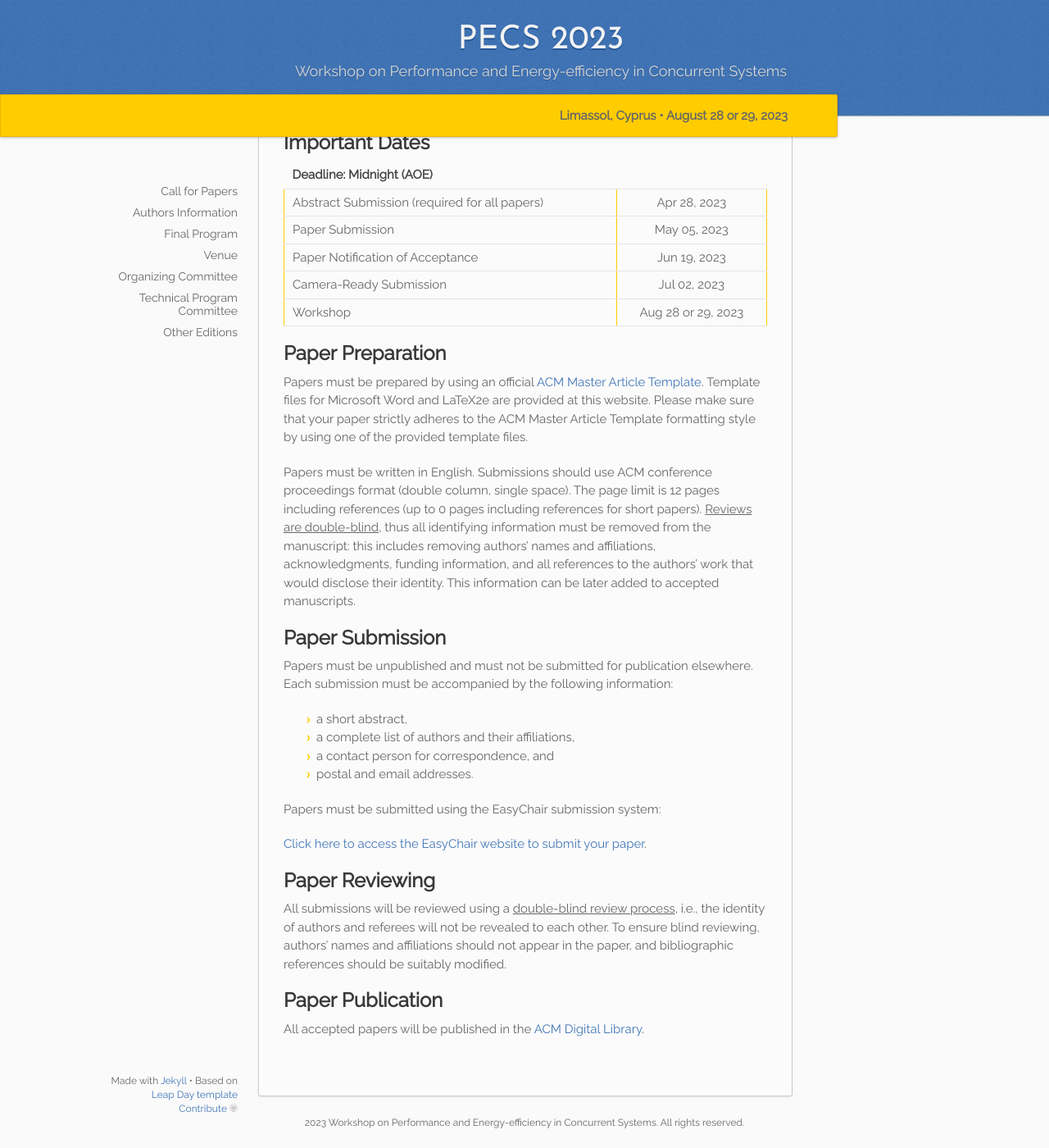
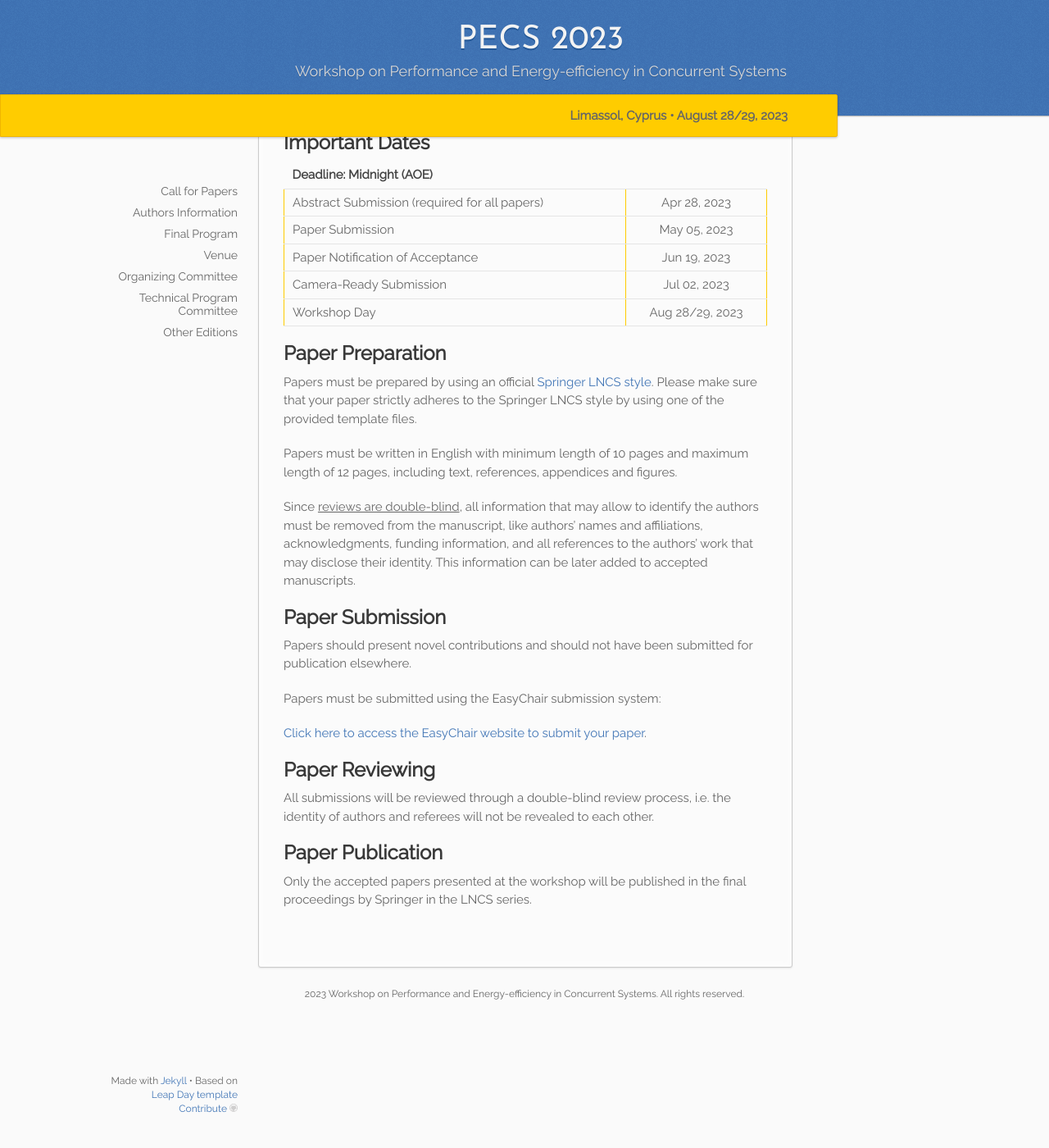
Before and after one commit to pecs-workshop/pecs-workshop.github.io, a Jekyll site: the page built from _2023/03.authors.md, in a window 1280 px wide and 1400 px high, scrolled down 101 px. Shown: the whole window at 82% size. Built offline with Jekyll 4.4.1, drawn with Linux system fonts in a browser that asks for light colours.

Commit message:
[2023]: updated all info
Signed-off-by: Romolo Marotta <romolo.marotta@gmail.com>

```diff
--- a/_2023/03.authors.md
+++ b/_2023/03.authors.md
@@ -12,18 +12,16 @@ permalink: /:collection/authors
 
 ## Paper Preparation
 
-Papers must be prepared by using an official [ACM Master Article Template](https://www.acm.org/publications/proceedings-template). Template files for Microsoft Word and LaTeX2e are provided at this website. Please make sure that your paper strictly adheres to the ACM Master Article Template formatting style by using one of the provided template files.
+Papers must be prepared by using an official [Springer LNCS style](https://www.springer.com/gp/computer-science/lncs/conference-proceedings-guidelines).
+Please make sure that your paper strictly adheres to the Springer LNCS style by using one of the provided template files.
 
-Papers must be written in English. Submissions should use ACM conference proceedings format (double column, single space). The page limit is {{edition.pagelimit}} pages including references (up to {{edition.short_pagelimit}} pages including references for short papers). <u>Reviews are double-blind</u>, thus all identifying information must be removed from the manuscript: this includes removing authors' names and affiliations, acknowledgments, funding information, and all references to the authors' work that would disclose their identity. This information can be later added to accepted manuscripts.
+Papers must be written in English with minimum length of 10 pages and maximum length of {{edition.pagelimit}} pages, including text, references, appendices and figures.
+
+Since <u>reviews are double-blind</u>, all information that may allow to identify the authors must be removed from the manuscript, like authors’ names and affiliations, acknowledgments, funding information, and all references to the authors’ work that may disclose their identity. This information can be later added to accepted manuscripts.
 
 ## Paper Submission
 
-Papers must be unpublished and must not be submitted for publication elsewhere. Each submission must be accompanied by the following information:
-
-- a short abstract,
-- a complete list of authors and their affiliations,
-- a contact person for correspondence, and
-- postal and email addresses.
+Papers should present novel contributions and should not have been submitted for publication elsewhere.
 
 Papers must be submitted using the EasyChair submission system:
 
@@ -32,8 +30,9 @@ Papers must be submitted using the EasyChair submission system:
 
 ## Paper Reviewing
 
-All submissions will be reviewed using a <u>double-blind review process</u>, i.e., the identity of authors and referees will not be revealed to each other. To ensure blind reviewing, authors' names and affiliations should not appear in the paper, and bibliographic references should be suitably modified.
+All submissions will be reviewed through a double-blind review process, i.e. the identity of authors and referees will not be revealed to each other.
+
 
 ## Paper Publication
 
-All accepted papers will be published in the [ACM Digital Library](https://dl.acm.org/).
+Only the accepted papers presented at the workshop will be published in the final proceedings by Springer in the LNCS series.
--- a/_2023/_important_dates.md
+++ b/_2023/_important_dates.md
@@ -7,4 +7,4 @@
 | Paper Submission                              | May 05, 2023       |
 | Paper Notification of Acceptance              | Jun 19, 2023       |
 | Camera-Ready Submission                       | Jul 02, 2023       |
-| Workshop                                      | Aug 28 or 29, 2023 |
+| Workshop Day                                  | Aug 28/29, 2023    |
--- a/_config.yml
+++ b/_config.yml
@@ -17,11 +17,11 @@ collections:
     output: true
     permalink: /:collection/:title
     venue: "Limassol, Cyprus"
-    location: "conference"
-    dates: "August 28 or 29, 2023"
+    location: ""
+    dates: "August 28/29, 2023"
     pagelimit: "12"
     short_pagelimit: "0"
-    submission_link: "https://easychair.org/my/conference?conf=pecs2022"
+    submission_link: "https://easychair.org/my/conference?conf=pecs2023"
   '2022':
     output: true
     permalink: /:collection/:title
```
Also changed, not shown: _2023/01.cfp.md (+1 -2 lines), _2023/09.organizing.md (+10 -4 lines), _2023/index.md (+12 -4 lines), assets/img/people/pierangelo.jpg (added).
